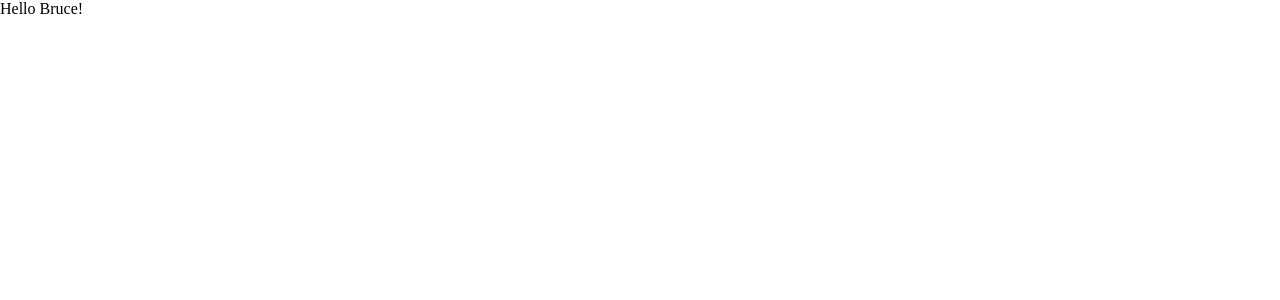
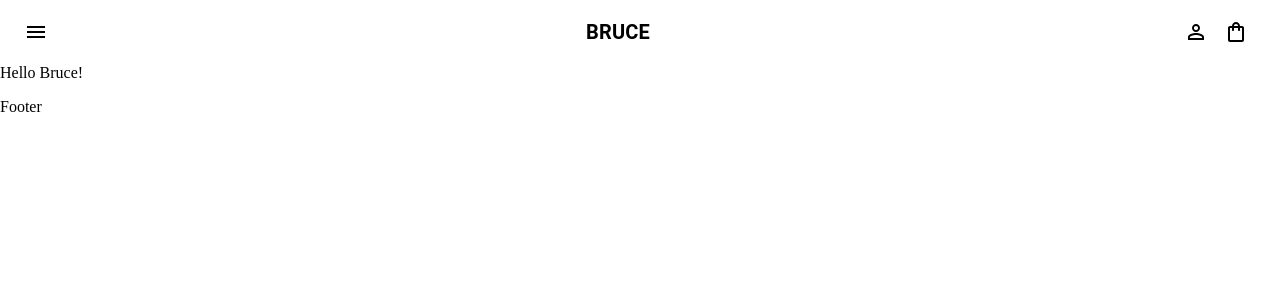
Before and after one commit to danibystrom/Bruce, a Next.js app: page / in a window 1280 px wide. Shown: the top 300 px of the page. Built offline with nearby package versions, Linux system fonts and the light colour scheme.

Commit message:
Implementet basic header-menu, work in progress.

```diff
--- /dev/null
+++ b/src/app/components/Footer.tsx
@@ -0,0 +1,7 @@
+export default function Footer() {
+  return (
+    <footer>
+      <p>Footer</p>
+    </footer>
+  );
+}
--- /dev/null
+++ b/src/app/components/Header.tsx
@@ -0,0 +1,57 @@
+import MenuIcon from "@mui/icons-material/Menu";
+import PersonOutlineOutlinedIcon from "@mui/icons-material/PersonOutlineOutlined";
+import ShoppingBagOutlinedIcon from "@mui/icons-material/ShoppingBagOutlined";
+import { AppBar, Box, IconButton, Toolbar, Typography } from "@mui/material";
+
+export default function Header() {
+  return (
+    <Box sx={{ flexGrow: 1 }}>
+      <AppBar
+        position="static"
+        elevation={0}
+        sx={{ bgcolor: "#ffffff", color: "#000000" }}
+      >
+        <Toolbar
+          sx={{
+            display: "flex",
+            justifyContent: "space-between",
+            alignItems: "center",
+          }}
+        >
+          <Box sx={{ display: "flex", alignItems: "center" }}>
+            <IconButton
+              size="large"
+              edge="start"
+              aria-label="menu"
+              sx={{ color: "#000000" }}
+            >
+              <MenuIcon />
+            </IconButton>
+          </Box>
+
+          <Typography
+            variant="h6"
+            component="div"
+            sx={{
+              color: "#000000",
+              textAlign: "center",
+              flex: 1,
+              fontWeight: "bold",
+            }}
+          >
+            BRUCE
+          </Typography>
+
+          <Box sx={{ display: "flex", alignItems: "center" }}>
+            <IconButton color="inherit">
+              <PersonOutlineOutlinedIcon />
+            </IconButton>
+            <IconButton color="inherit">
+              <ShoppingBagOutlinedIcon />
+            </IconButton>
+          </Box>
+        </Toolbar>
+      </AppBar>
+    </Box>
+  );
+}
--- a/src/app/layout.tsx
+++ b/src/app/layout.tsx
@@ -1,4 +1,6 @@
-import { Box } from "@mui/material";
+import { Box, Grid } from "@mui/material";
+import Footer from "./components/Footer";
+import Header from "./components/Header";
 import "./globals.css";
 
 export const metadata = {
@@ -14,7 +16,13 @@ export default function RootLayout({
   return (
     <html lang="en">
       <body>
-        <Box component={"main"}>{children}</Box>
+        <Grid item>
+          <Header />
+        </Grid>
+        <Grid item xs>
+          <Box component={"main"}>{children}</Box>
+        </Grid>
+        <Footer />
       </body>
     </html>
   );
```
